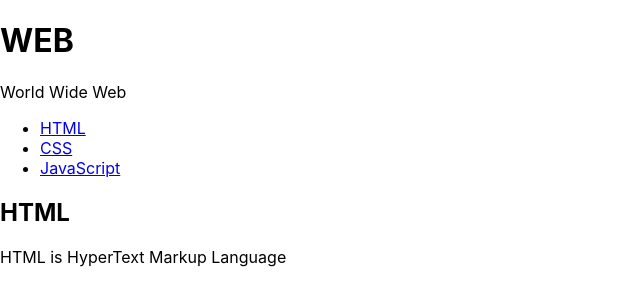
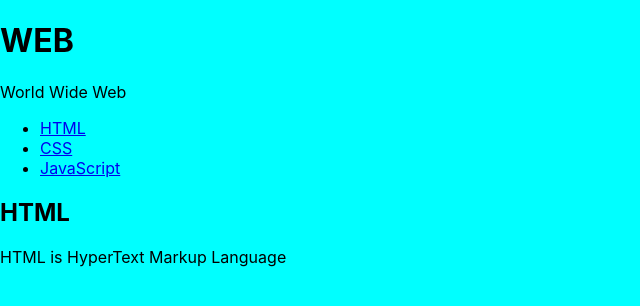
Before and after one commit to Hyeonm1339/react-app, a React (Create React App) app: page / in a window 1280 px wide. Shown: the top 306 px of the page, without its empty margins (0-640 px from the left). Built offline with nearby package versions, Linux system fonts and the light colour scheme.

Commit message:
key값 추가

```diff
--- a/src/App.css
+++ b/src/App.css
@@ -37,3 +37,7 @@
     transform: rotate(360deg);
   }
 }
+
+body {
+  background-color: aqua;
+}
--- a/src/components/TOC.js
+++ b/src/components/TOC.js
@@ -7,7 +7,7 @@ class TOC extends Component {
         let data = this.props.data;
         let i = 0;
         while (i < data.length) {
-            lists.push(<li><a href={"/contents/" + data[i].id}>{data[i].title}</a></li>);
+            lists.push(<li key={data[i].id}><a href={"/contents/" + data[i].id}>{data[i].title}</a></li>);
             i++;
         }
 
```
